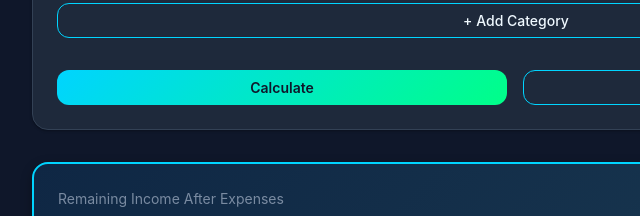
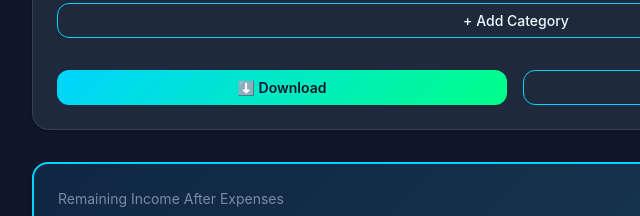
Before and after one commit to shaynefw/BudgetMaster, a website: page index.html in a window 1280 px wide. Shown: the part 1199-1415 px from the top of the page, 124-764 px from the left. Drawn offline with Linux system fonts and the light colour scheme.

Commit message:
Replace Calculate button with Download button

```diff
--- a/index.html
+++ b/index.html
@@ -55,7 +55,7 @@
 
                 <!-- Action Buttons -->
                 <div class="button-group">
-                    <button type="button" class="btn btn-primary" id="calculateBtn">Calculate</button>
+                    <button type="button" class="btn btn-primary" id="downloadBtn">⬇️ Download</button>
                     <button type="button" class="btn btn-secondary" id="printBtn">🖨️ Print</button>
                 </div>
             </form>
```
